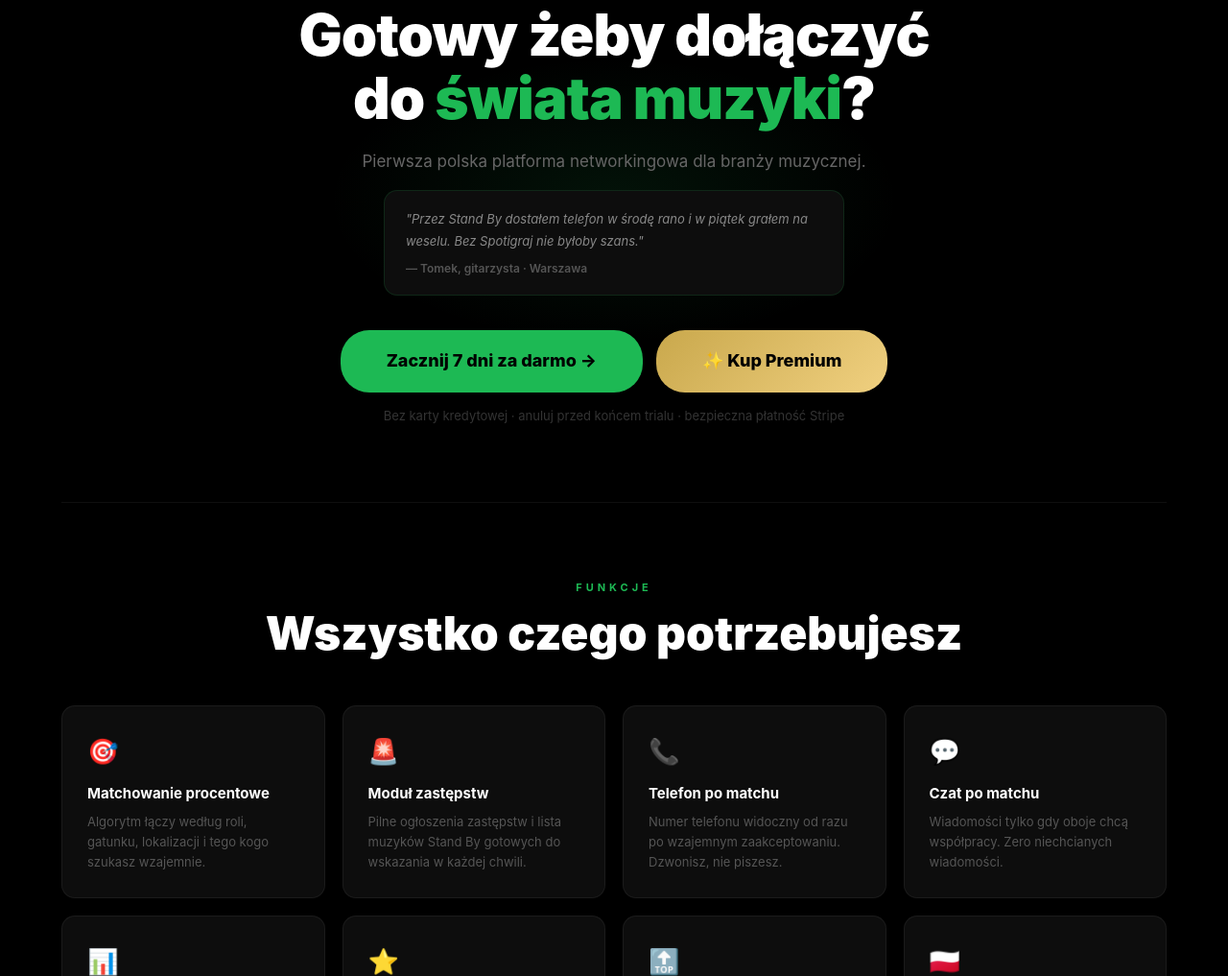
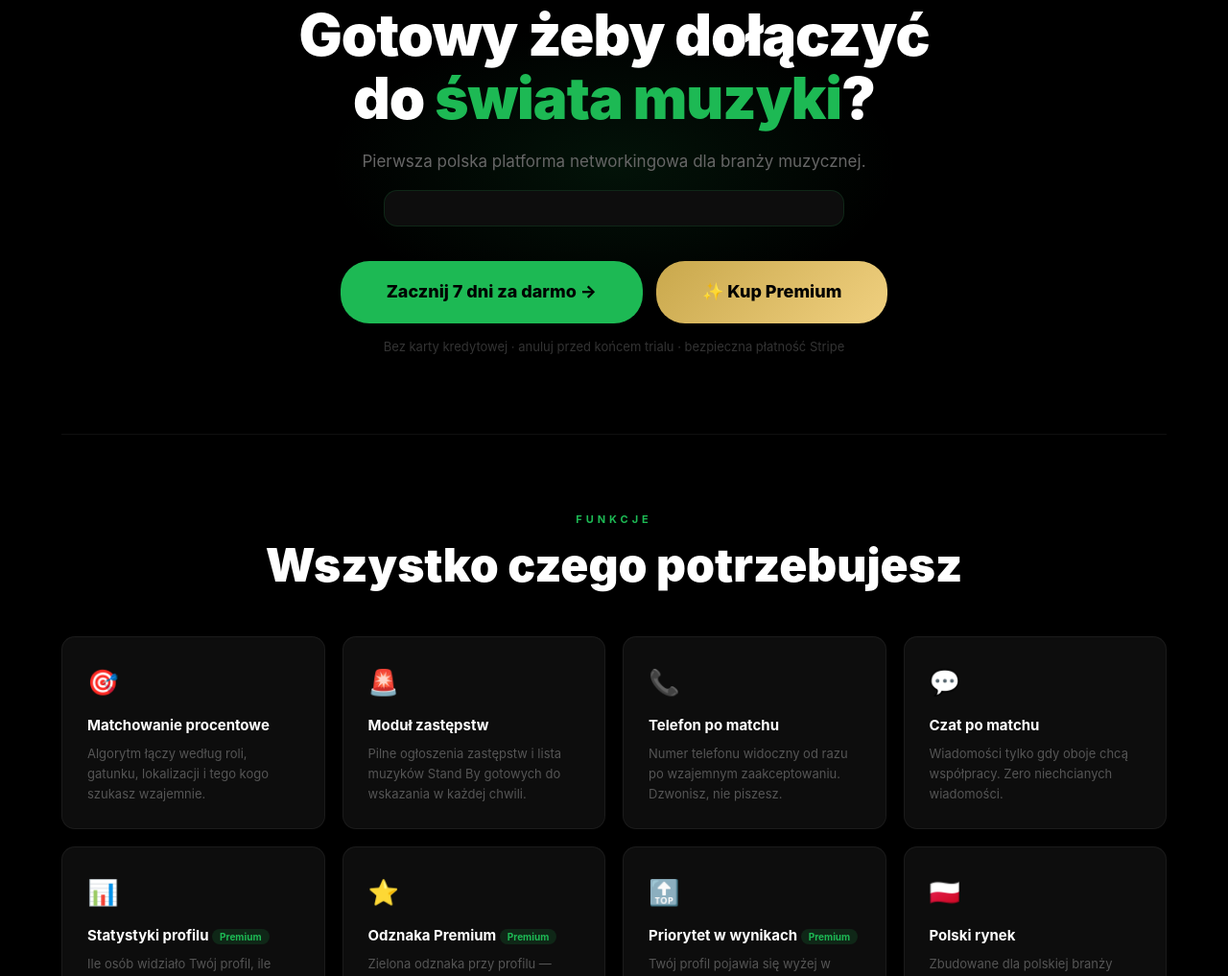
Before and after one commit to matasiaja/Spotigraj, a plain HTML site: page landing.html in a window 1280 px wide. Shown: the part 3297-4314 px from the top of the page at 96% size. Drawn offline with Linux system fonts and the light colour scheme.

Commit message:
Add files via upload

```diff
--- a/landing.html
+++ b/landing.html
@@ -291,8 +291,7 @@ footer{border-top:1px solid rgba(255,255,255,0.06);padding:40px 5vw;display:flex
   <p style="position:relative;color:#666;margin-bottom:16px">Pierwsza polska platforma networkingowa dla branży muzycznej.</p>
   <!-- Testimonial -->
   <div style="position:relative;max-width:480px;margin:0 auto 36px;background:#0d0d0d;border:1px solid rgba(29,185,84,0.15);border-radius:14px;padding:18px 22px;text-align:left">
-    <div style="font-size:13px;color:#888;line-height:1.7;font-style:italic">"Przez Stand By dostałem telefon w środę rano i w piątek grałem na weselu. Bez Spotigraj nie byłoby szans."</div>
-    <div style="font-size:12px;color:#555;margin-top:8px;font-weight:600">— Tomek, gitarzysta · Warszawa</div>
+  <!-- testimonial dodamy gdy będą prawdziwe opinie -->
   </div>
   <div style="display:flex;gap:14px;justify-content:center;flex-wrap:wrap;position:relative">
     <a href="#cennik" class="btn-primary" style="font-size:18px;padding:18px 48px">Zacznij 7 dni za darmo →</a>
```
Also changed, not shown: index.html (+1 -4 lines).
